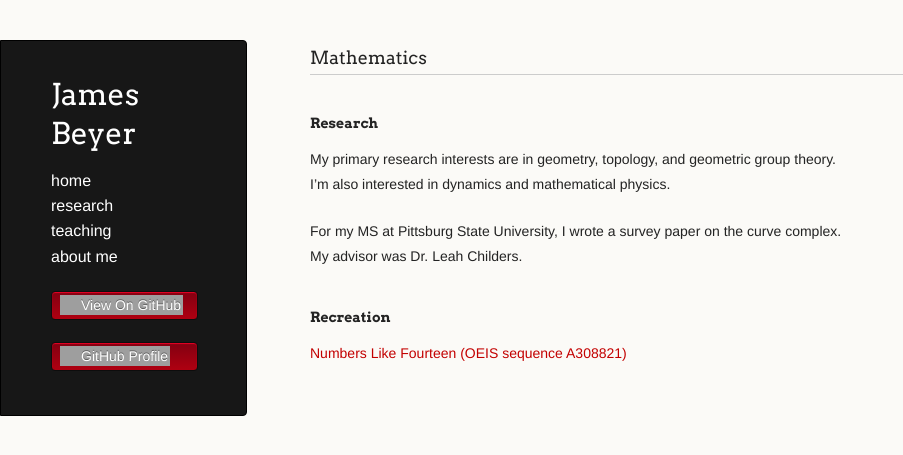
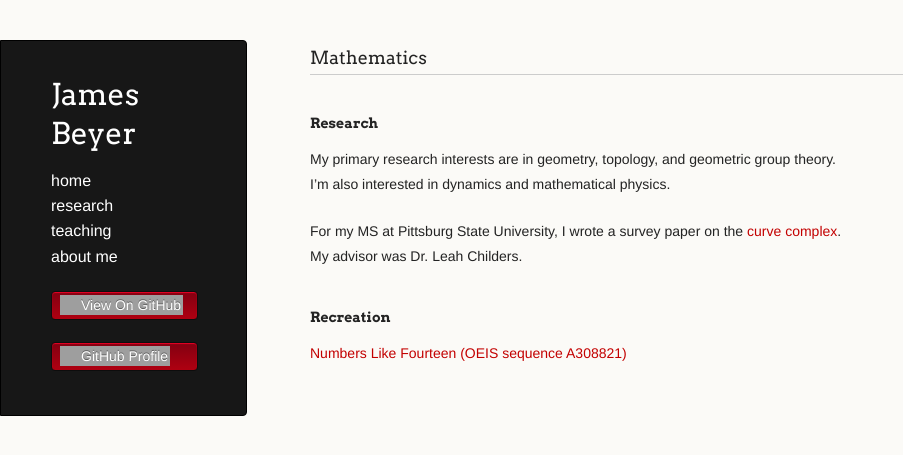
Before and after one commit to jebeyer/jebeyer.github.io, a Jekyll site: the page built from research.md, in a window 1280 px wide, cut to the strip 0-455 px from the top of the page. Shown: the whole strip, without its empty margins (0-903 px from the left). Built offline with Jekyll 4.4.1, drawn with Linux system fonts in a browser that asks for light colours; a script that is not in the unit is left out; our own code applies the rules of GitHub Pages for plain Markdown files; some of the changed lines change nothing that is shown; grey boxes are pictures that could not be loaded.

Commit message:
Added link

```diff
--- a/research.md
+++ b/research.md
@@ -8,7 +8,7 @@ layout: default
 
 My primary research interests are in geometry, topology, and geometric group theory. <br/> I'm also interested in dynamics and mathematical physics.
 
-For my MS at Pittsburg State University, I wrote a survey paper on the curve complex. <br/> My advisor was Dr. Leah Childers.
+For my MS at Pittsburg State University, I wrote a survey paper on the [curve complex](https://en.wikipedia.org/wiki/Curve_complex). <br/> My advisor was Dr. Leah Childers.
 
 #### Recreation
 
```
